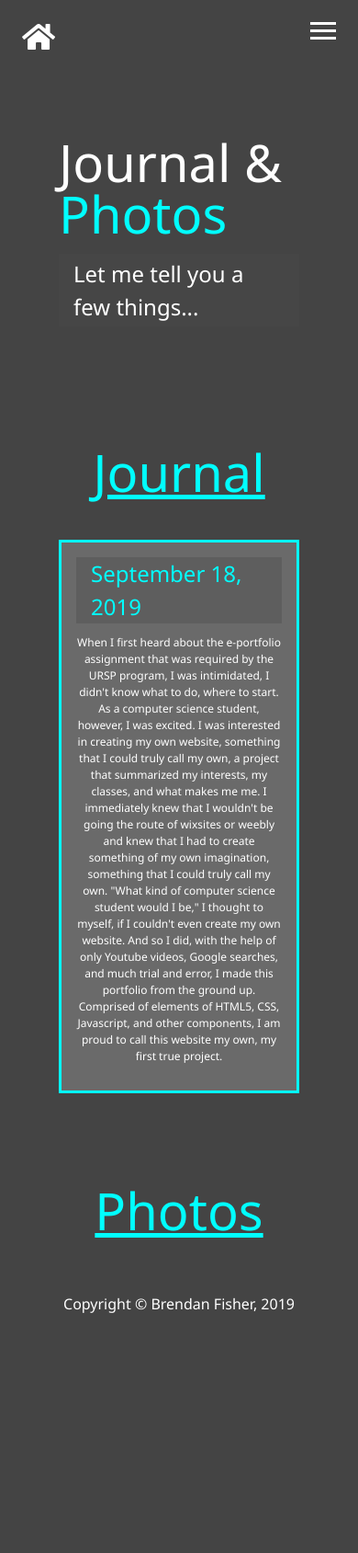
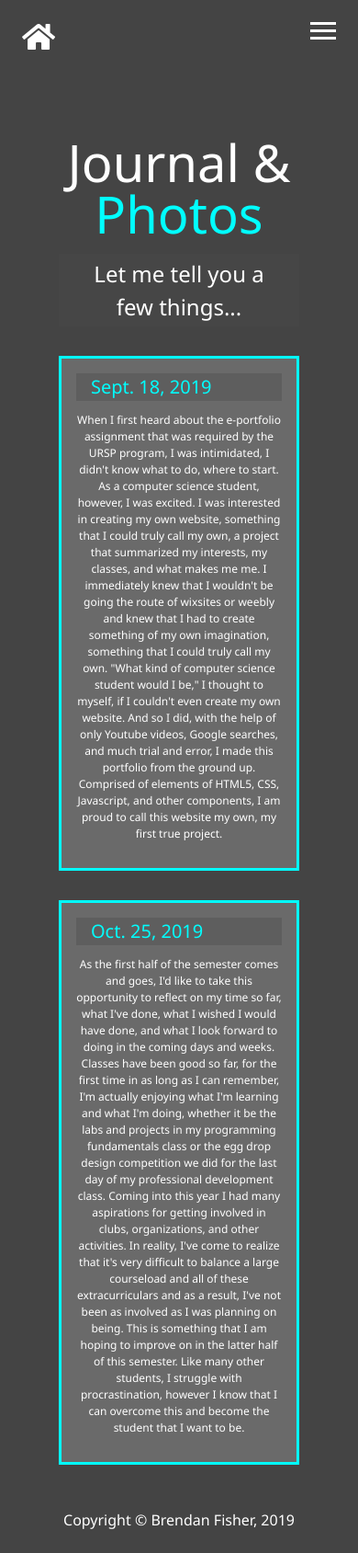
Before and after one commit to Brendan-Fisher/eportfolio, a website: page dist/journal.html in a window 390 px wide. Shown: the whole page at 92% size. Before the commit the page ends 1454 px from the top, so only its background shows below. Drawn offline with Linux system fonts and the light colour scheme.

Commit message:
Changed some aesthetic aspects, removed the Jounal and Photo headers and added another journal post

```diff
--- a/scss/_mobile.scss
+++ b/scss/_mobile.scss
@@ -109,6 +109,14 @@
       font-size: 3.5rem;
     }
 
+    .lg-heading {
+      text-align: center;
+    }
+
+    .sm-heading {
+      text-align: center;
+    }
+
     .about-info {
       justify-content: center;
 
@@ -142,6 +150,12 @@
     }
   }
 
+  .courses {
+    ul {
+      padding-left: 0.75rem;
+    }
+  }
+
   main .journal {
     justify-content: center;
     align-items: center;
@@ -158,7 +172,7 @@
       h2 {
         text-align: left;
         margin: 0;
-        font-size: 1.5rem;
+        font-size: 1.25rem;
       }
 
       p {
--- a/scss/main.scss
+++ b/scss/main.scss
@@ -287,8 +287,13 @@ main {
       text-decoration-color: $secondary-color;
       color: $secondary-color;
     }
+
     h4 {
       margin-bottom: 0;
+    }
+
+    li {
+      list-style: none;
     }
   }
 
@@ -316,6 +321,7 @@ main {
     text-align: center;
     font-size: 4rem;
     text-decoration: underline;
+    visibility: hidden;
   }
 
   .post {
@@ -325,10 +331,6 @@ main {
     width: 80%;
     height: auto;
     margin: auto;
-  }
-
-  h1 {
-    color: $secondary-color;
   }
 
   h2 {
@@ -341,14 +343,8 @@ main {
 
 // Gallery Section
 .photos {
-  .header {
-    background: #444;
-    text-align: center;
-    font-size: 4rem;
-    text-decoration: underline;
-    color: $secondary-color;
-  }
 }
+
 // Footer
 #main-footer {
   position: absolute;
```
Also changed, not shown: dist/css/main.css, dist/education.html, dist/journal.html.
